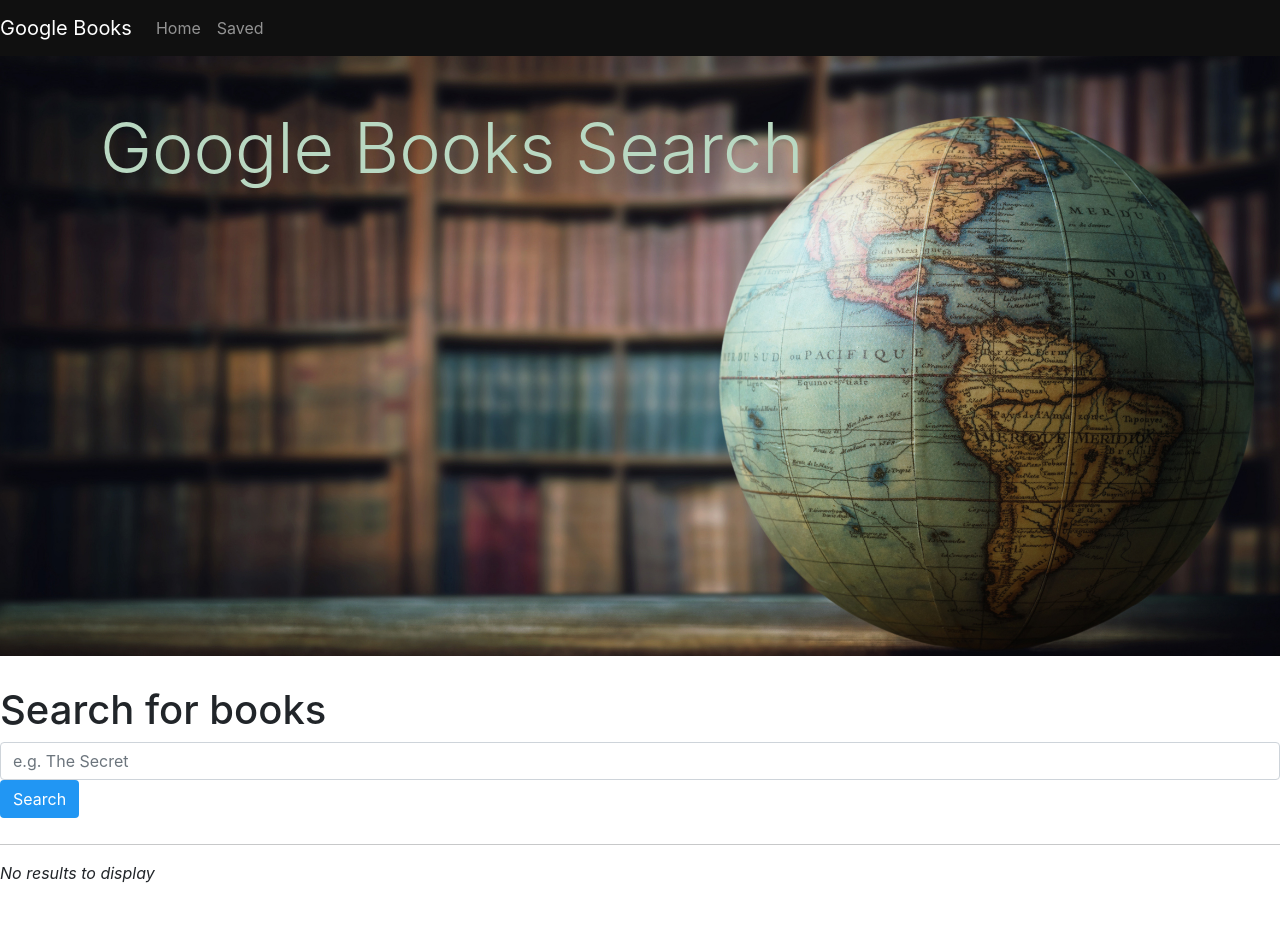
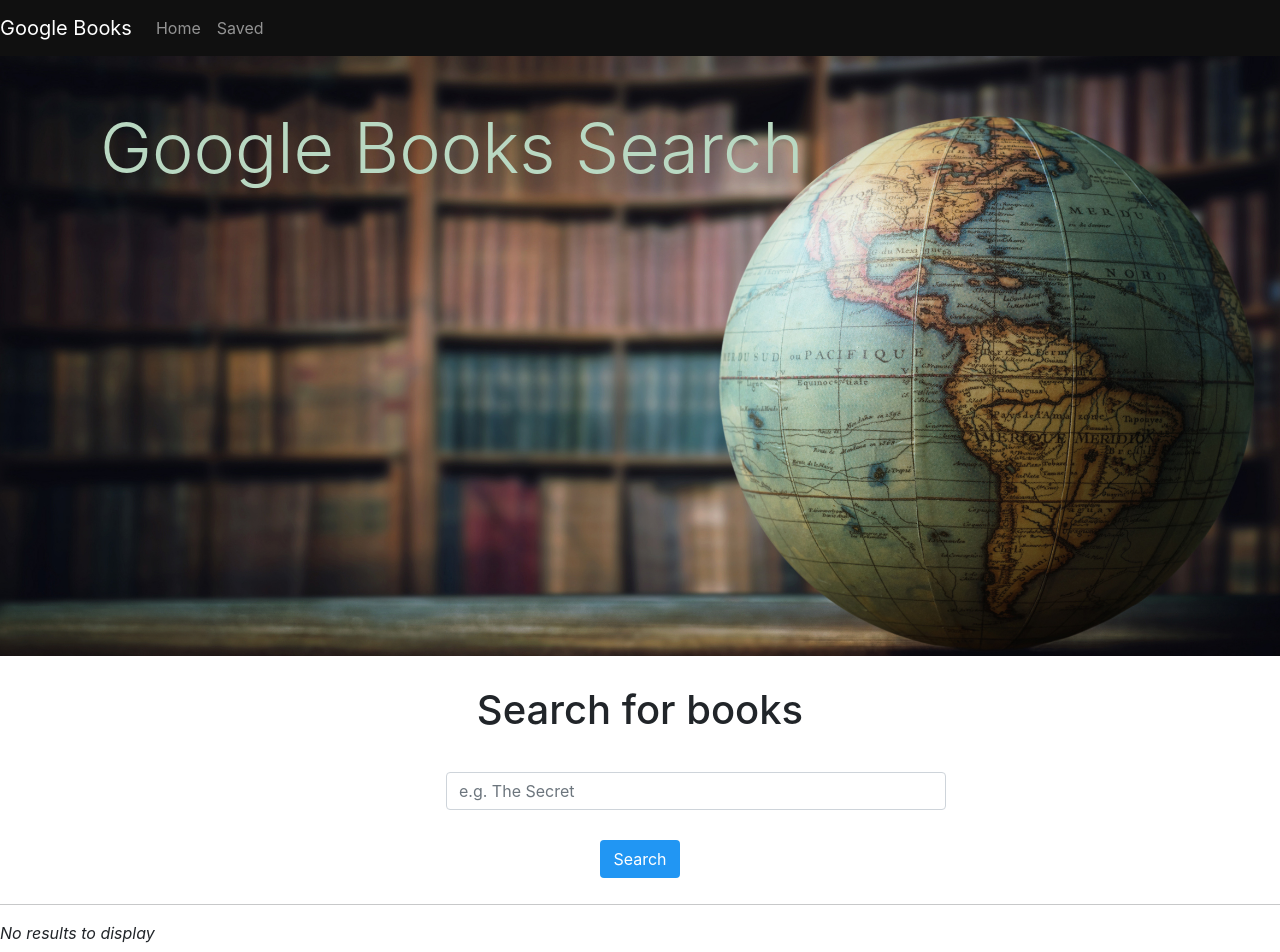
Before and after one commit to NhiDanis/Google-Books-Search, a React (Create React App) app in the folder client/: page / in a window 1280 px wide. Shown: the top 952 px of the page. Before the commit the page ends 901 px from the top, so only its background shows below. Built offline with nearby package versions, Linux system fonts and the light colour scheme.

Commit message:
commit saved page

```diff
--- a/client/src/components/SavedList/saveList.js
+++ b/client/src/components/SavedList/saveList.js
@@ -8,7 +8,7 @@ class ResultList extends Component {
         console.log("Props", this.props.bookState)
         return (
             this.props.bookState.map((book) => (
-            <SavedListItem
+            <SaveListItem
             key={book._id}
             id={book._id}
             title={book.title}
@@ -24,4 +24,4 @@ class ResultList extends Component {
     }
 }
 
-export default ResultList
+export default ResultList;
--- a/client/src/components/Search/search.js
+++ b/client/src/components/Search/search.js
@@ -3,7 +3,7 @@ import "./style.css";
 
 export function Input(props) {
     return (
-        <div className="form-group">
+        <div className="form-group center">
             <input className="form-control" {...props} />
         </div>
     );
@@ -11,6 +11,8 @@ export function Input(props) {
 
 export function SubmitBtn(props) {
     return (
+        <div className="text-center">
         <button {...props} className="btn submitBtn" style={{backgroundColor: "#2196f3", color: "white", marginBottom: "10px"}}>Search</button>
+        </div>
     );
 };
--- a/client/src/components/Search/style.css
+++ b/client/src/components/Search/style.css
@@ -0,0 +1,11 @@
+.form-control {
+    margin: 20px;
+    width: 500px;
+}
+
+.center {
+    margin: auto;
+    width: 35%;
+    padding: 10px;
+    justify-content: center;
+}
--- a/client/src/pages/home.js
+++ b/client/src/pages/home.js
@@ -59,14 +59,14 @@ class Home extends Component {
             < Jumbotron />
 
             <form>
-                    <h5 style={{paddingTop:"30px", fontSize:"40px",}}>Search for books</h5>
+                    <h5 style={{paddingTop:"30px", fontSize:"40px", textAlign:"center"}}>Search for books</h5>
                     <Input style={{with:"300px"}}
                         value={this.state.search}
                         onChange={this.handleInputChange}
                         name="search"
                         placeholder="e.g. The Secret"
                     />
-                    <SubmitBtn style={{paddingTop:"30px"}} onClick={this.handleFormSubmit}/>
+                    <SubmitBtn onClick={this.handleFormSubmit}/>
                 </form>
 
                 {this.state.books.length ? (
--- a/client/src/pages/saved.js
+++ b/client/src/pages/saved.js
@@ -0,0 +1,61 @@
+import React, { Component } from 'react';
+import Nav from "../components/Nav/nav";
+import Jumbotron from "../components/Jumbotron/jumbotron";
+import API from "../utils/APIs";
+import SaveList from "../components/SavedList/saveList";
+
+class Saved extends Component {
+
+    state = {
+        savedBooks: []
+    }
+
+    componentDidMount = () => {
+        this.getBooks()
+    }
+
+    deleteGoogleBook = currentBook => {
+        API.deleteBook( currentBook.id )
+        .then(res => {
+            console.log("You deleted this book:", res);
+            this.getBooks();
+        })
+        .catch(err => {
+            console.log("This is the error", err);
+        })
+    }
+
+    getBooks = () => {
+        API.getBooks()
+        .then(res => {
+            this.setState({
+                savedBooks: res.data
+            })
+            console.log("This is the res from getBooks", res);
+        })
+        .catch(err => {
+            console.log("This is the error", err);
+        })
+    }
+
+
+    render() {
+        return (
+            <div>
+                <Nav />
+                <Jumbotron />
+                {this.state.savedBooks.length ? (
+                    <SaveList
+                    bookState={this.state.savedBooks}
+                    deleteGoogleBook={this.deleteGoogleBook}
+                    >
+                    </SaveList>
+                ) : (
+                    <h5 style={{paddingTop:"30px"}}>No results to display</h5>
+                )}
+            </div>
+        )
+    }
+}
+
+export default Saved;
```
